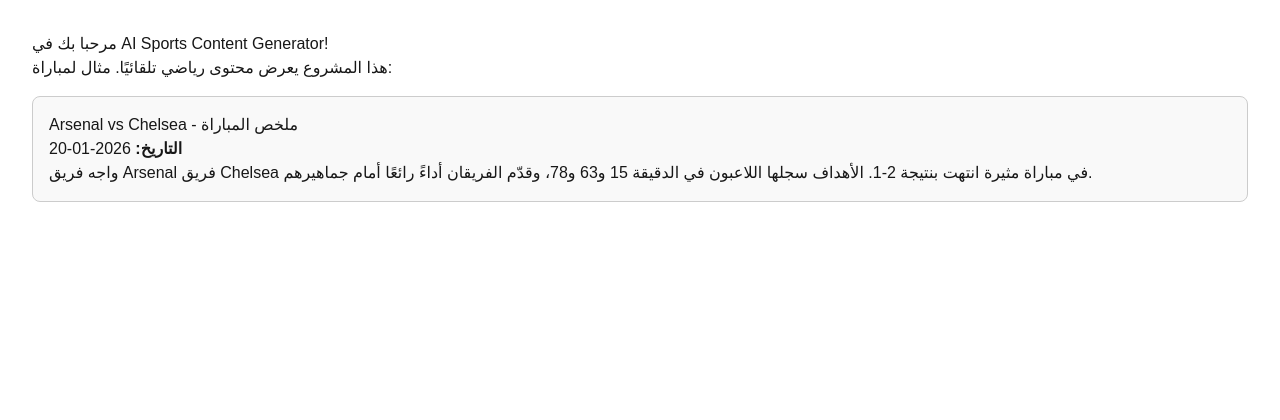
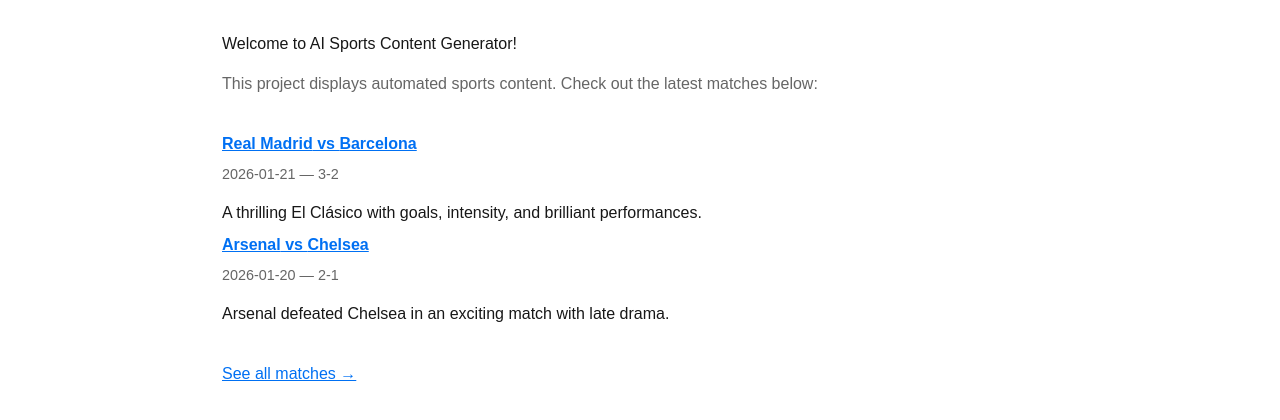
Before and after one commit to nawahtkui/ai-sports-content-generator, a Next.js app: page / in a window 1280 px wide. Shown: the top 420 px of the page. Built offline with nearby package versions, Linux system fonts and the light colour scheme.

Commit message:
Add homepage with latest matches

```diff
--- a/app/page.tsx
+++ b/app/page.tsx
@@ -1,27 +1,36 @@
-export default function Page() {
-  const sampleArticle = {
-    title: "Arsenal vs Chelsea - ملخص المباراة",
-    date: "2026-01-20",
-    content: `واجه فريق Arsenal فريق Chelsea في مباراة مثيرة انتهت بنتيجة 2-1.
-    الأهداف سجلها اللاعبون في الدقيقة 15 و63 و78، وقدّم الفريقان أداءً رائعًا أمام جماهيرهم.`
-  };
+import matches from "../data/matches.json";
+
+export default function HomePage() {
+  // عرض آخر 3 مباريات فقط (يمكن تعديل العدد)
+  const latestMatches = matches.slice(-3).reverse();
 
   return (
-    <main style={{ padding: "2rem", fontFamily: "sans-serif" }}>
-      <h1>مرحبا بك في AI Sports Content Generator!</h1>
-      <p>هذا المشروع يعرض محتوى رياضي تلقائيًا. مثال لمباراة:</p>
+    <main style={{ padding: "2rem", fontFamily: "sans-serif", maxWidth: "900px", margin: "0 auto" }}>
+      <h1>Welcome to AI Sports Content Generator!</h1>
+      <p style={{ color: "#666", marginTop: "1rem" }}>
+        This project displays automated sports content. Check out the latest matches below:
+      </p>
 
-      <div style={{
-        border: "1px solid #ccc",
-        padding: "1rem",
-        borderRadius: "8px",
-        marginTop: "1rem",
-        backgroundColor: "#f9f9f9"
-      }}>
-        <h2>{sampleArticle.title}</h2>
-        <p><strong>التاريخ:</strong> {sampleArticle.date}</p>
-        <p>{sampleArticle.content}</p>
-      </div>
+      <ul style={{ marginTop: "2rem", lineHeight: "2" }}>
+        {latestMatches.map((match) => (
+          <li key={match.slug}>
+            <a
+              href={`/matches/${match.slug}`}
+              style={{ textDecoration: "underline", color: "#0070f3" }}
+            >
+              <strong>{match.home} vs {match.away}</strong>
+            </a>
+            <div style={{ fontSize: "0.9rem", color: "#666" }}>
+              {match.date} — {match.score}
+            </div>
+            <p style={{ marginTop: "0.5rem" }}>{match.summary}</p>
+          </li>
+        ))}
+      </ul>
+
+      <a href="/matches" style={{ display: "inline-block", marginTop: "2rem", color: "#0070f3", textDecoration: "underline" }}>
+        See all matches →
+      </a>
     </main>
   );
 }
```
